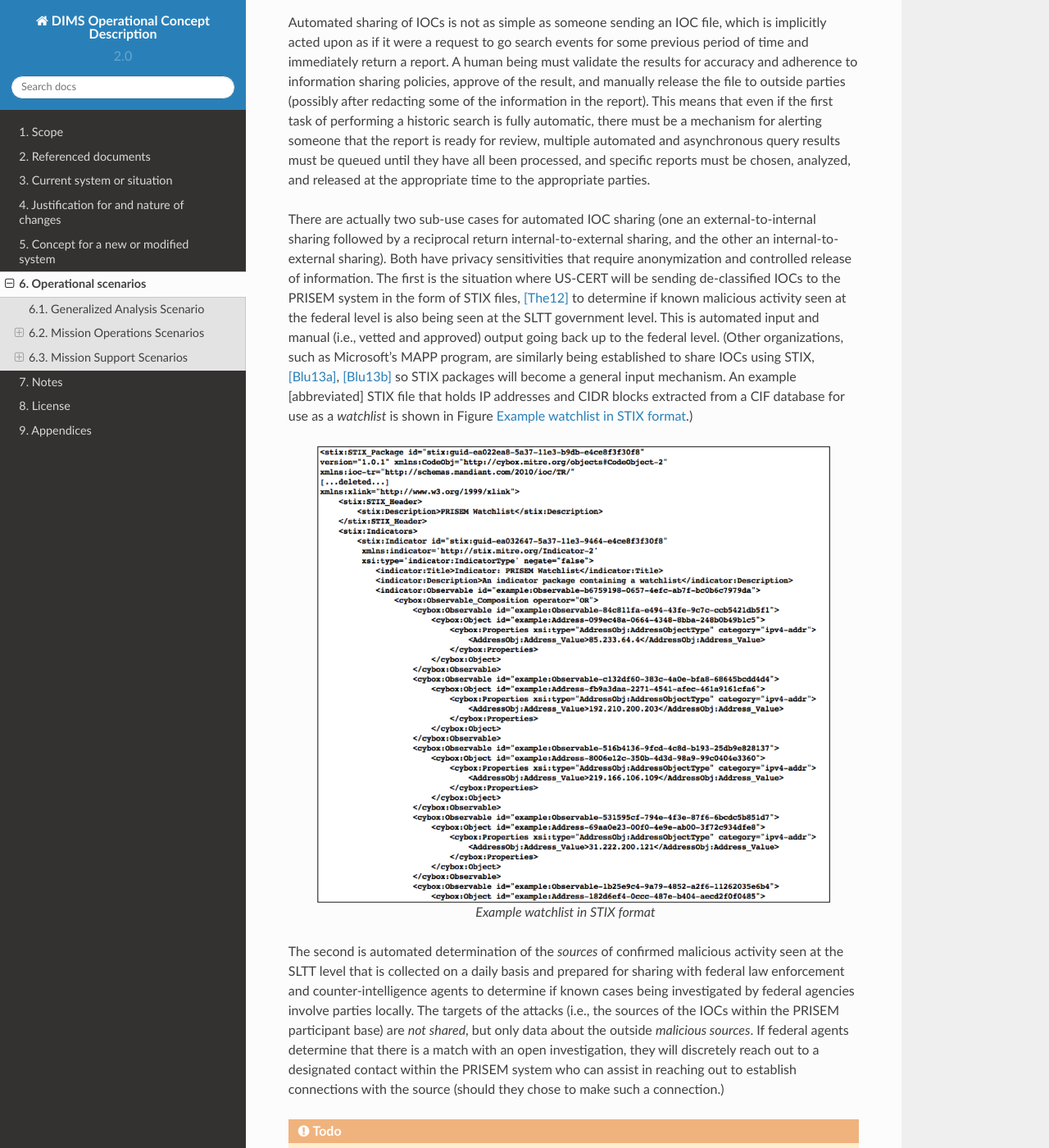
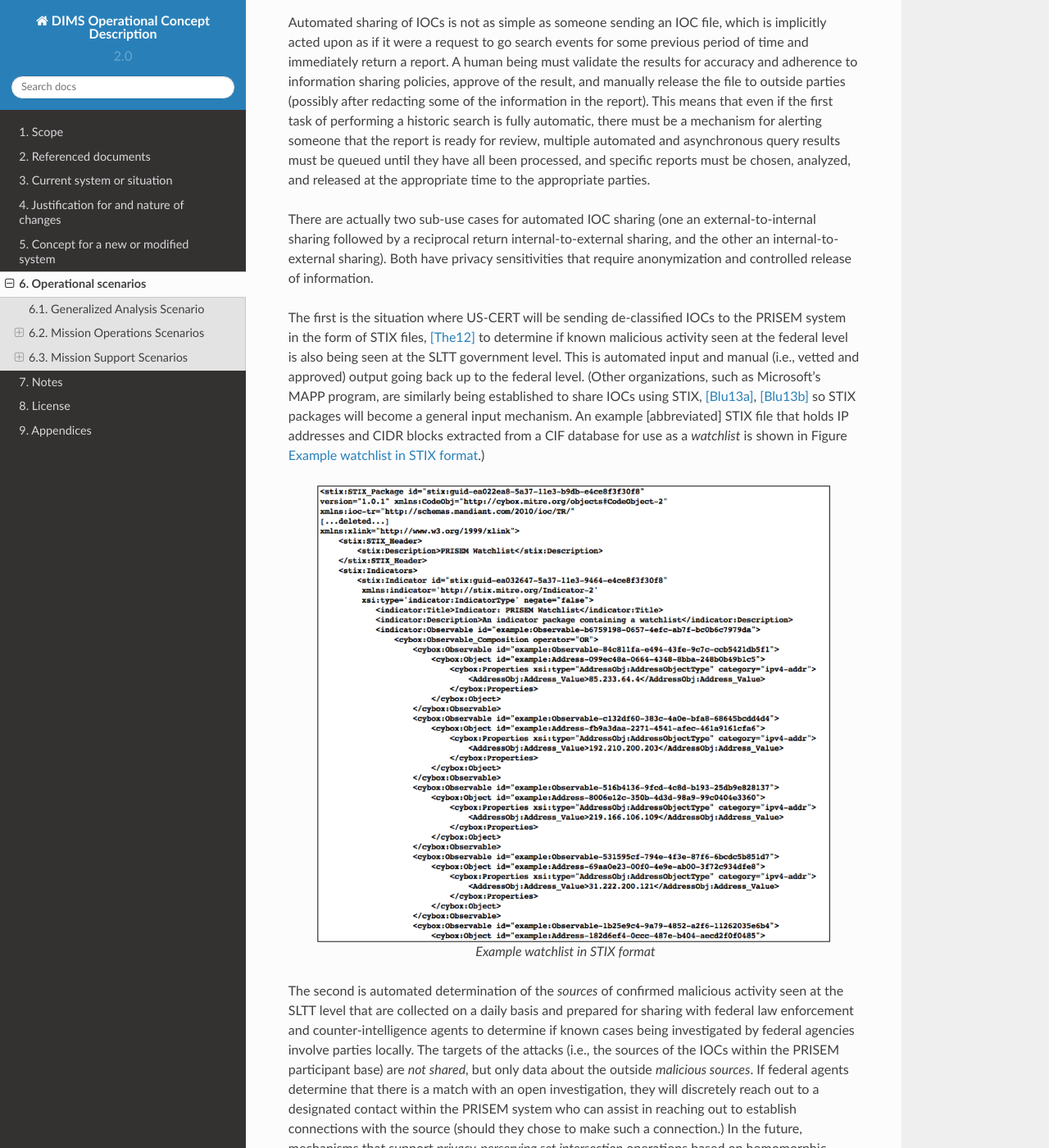
Before and after one commit to uw-dims/dims-ocd, a Sphinx documentation site: the page built from docs/source/operationalscenarios.rst, in a window 1280 px wide and 1400 px high, scrolled down 4873 px. Shown: the whole window at 82% size. Built offline with Sphinx 7.4.7 and the Read the Docs theme 2.0.0, drawn with Linux system fonts in a browser that asks for light colours; some of the changed lines change nothing that is shown; some of the changed text lies outside the part shown.

Commit message:
Update operational scenarios section

```diff
--- a/docs/source/operationalscenarios.rst
+++ b/docs/source/operationalscenarios.rst
@@ -224,7 +224,9 @@
 external-to-internal sharing followed by a reciprocal return
 internal-to-external sharing, and the other an internal-to-external sharing).
 Both have privacy sensitivities that require anonymization and controlled
-release of information.  The first is the situation where US-CERT will be
+release of information.
+
+The first is the situation where US-CERT will be
 sending de-classified IOCs to the PRISEM system in the form of STIX files,
 [The12]_ to determine if known malicious activity seen at the federal
 level is also being seen at the SLTT government level. This is automated input
@@ -247,7 +249,7 @@
 ..
 
 The second is automated determination of the `sources` of confirmed malicious
-activity seen at the SLTT level that is collected on a daily basis and prepared
+activity seen at the SLTT level that are collected on a daily basis and prepared
 for sharing with federal law enforcement and counter-intelligence agents to
 determine if known cases being investigated by federal agencies involve parties
 locally.  The targets of the attacks (i.e., the sources of the IOCs within the
@@ -256,18 +258,11 @@
 open investigation, they will discretely reach out to a designated contact
 within the PRISEM system who can assist in reaching out to establish
 connections with the source (should they chose to make such a connection.)
-
-.. todo::
-
-    .. note::
-
-        Talk to Anderson Nascimento about getting a sentence or two about the
-        encrypted set comparison idea we have been talking about.
-
-    ..
-
-..
-
+In the future, mechanisms that support `privacy-perserving set intersection`
+operations based on homomorphic encryption algorithms have proven
+useful in comparing data sets containing sensitive information without
+exposing that information to either of the parties involved in the
+comparison. [dCT10]_
 .. _manualentryofiocs:
 
 Manual entry of IOCs
@@ -641,5 +636,6 @@
 .. [Ric09] Chet Richards. Briefings - Colonel John R. Boyd, USAF. http://www.ausairpower.net/APA-Boyd-Papers.html, November 2009.
 .. [Blu13a] Bluehat1. New MAPP Initiatives. http://blogs.technet.com/b/bluehat/archive/2013/07/29/new-mapp-initiatives.aspx, July 2013. BlueHat Blog.
 .. [Blu13b] Bluehat1. MAPP Initiatives Update – Knowledge Exchange Platform. http://blogs.technet.com/b/bluehat/archive/2013/09/16/mapp-initiatives-update-knowledge-exchange-platform.aspx, September 2013. BlueHat Blog.
+.. [dCT10] Emiliano De Cristofaro and Gene Tsudik. Practical private set intersection protocols with linear computational and bandwidth complexity. https://eprint.iacr.org/2009/491.pdf, 2010.
 .. [HCA11] Eric Hutchins, Michael Cloppert, and Rohan Amin. Intelligence-Driven Computer Network Defense Informed by Analysis of Adversary Campaigns and Intrusion Kill Chains. In 6th Annual International Conference on Information Warfare and Security. Lockheed Martin Corporation, http://www.lockheedmartin.com/content/dam/lockheed/data/corporate/documents/LM-White-Paper-Intel-Driven-Defense.pdf, December 2011.
 .. [Man13] Mandiant. APT1: Exposing One of China’s Cyber Espionage Units. http://intelreport.mandiant.com/Mandiant_APT1_Report.pdf, February 2013.
```
